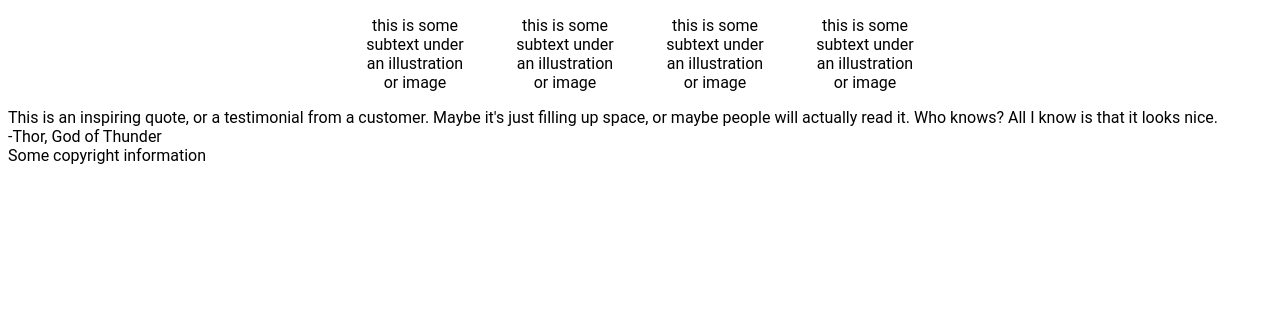
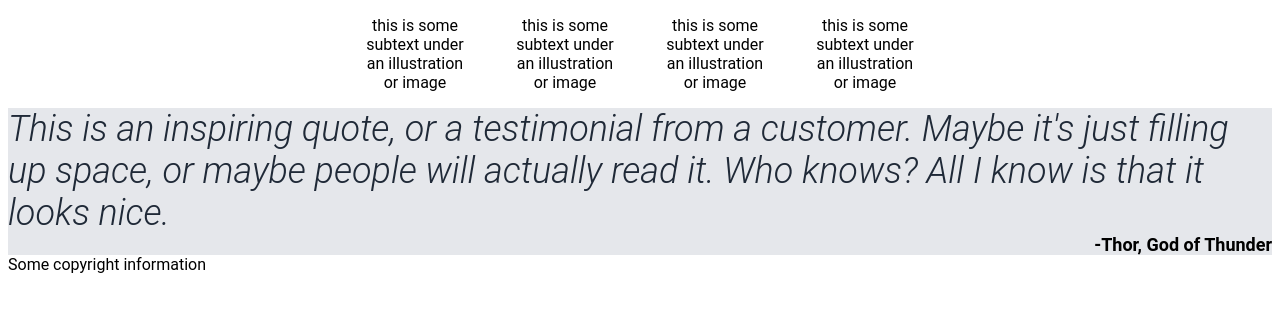
Before and after one commit to jakefernandesjf/LandingPage, a plain HTML site: page index.html in a window 1280 px wide. Shown: the part 357-668 px from the top of the page. Drawn offline with Linux system fonts and the light colour scheme.

Commit message:
Complete basic css of quote section
Complete basic css of the quote section of the
landing page

```diff
--- a/style.css
+++ b/style.css
@@ -126,3 +126,23 @@ Class Selectors
     border-color: #3882F6;
     border-radius: 10px;
 }
+
+.quote {
+    background-color: #E5E7EB;
+
+    display: flex;
+    flex-direction: column;
+}
+
+.quote-text {
+    color: #1F2937;
+    font-size: 36px;
+    font-style: italic;
+    font-weight: 300;
+}
+
+.quote-author {
+    font-size: 18px;
+    font-weight: bold;
+    align-self: flex-end;
+}
```
